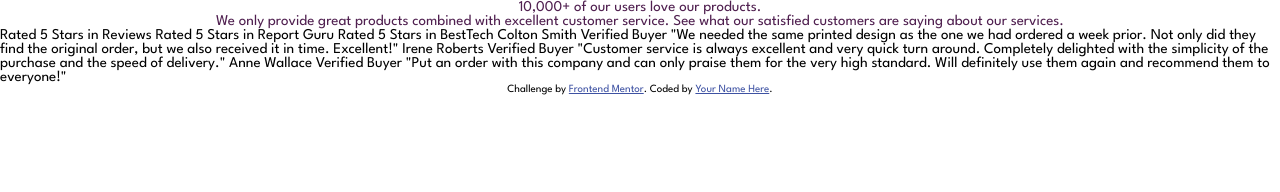
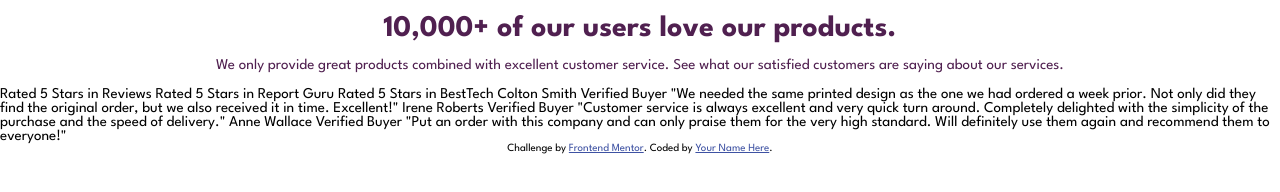
Before and after one commit to Joshdefleur/social-proof-section-master, a plain HTML site: page index.html in a window 1280 px wide. Drawn offline with Linux system fonts and the light colour scheme.

Commit message:
positioning header

```diff
--- a/index.html
+++ b/index.html
@@ -34,11 +34,11 @@
 
   <header>
 
-    <div class="hero">
-      10,000+ of our users love our products.
+    <div class="hero head">
+      <h1>10,000+ of our users love our products.</h1>
     </div>
 
-    <div class="subhero">
+    <div class="subhero head">
       We only provide great products combined with excellent customer service.
       See what our satisfied customers are saying about our services.
     </div>
--- a/styles.css
+++ b/styles.css
@@ -14,3 +14,7 @@ header{
     text-align: center;
     color: hsl(300, 43%, 22%);
 }
+
+.head{
+    margin: 1em auto;
+}
```
